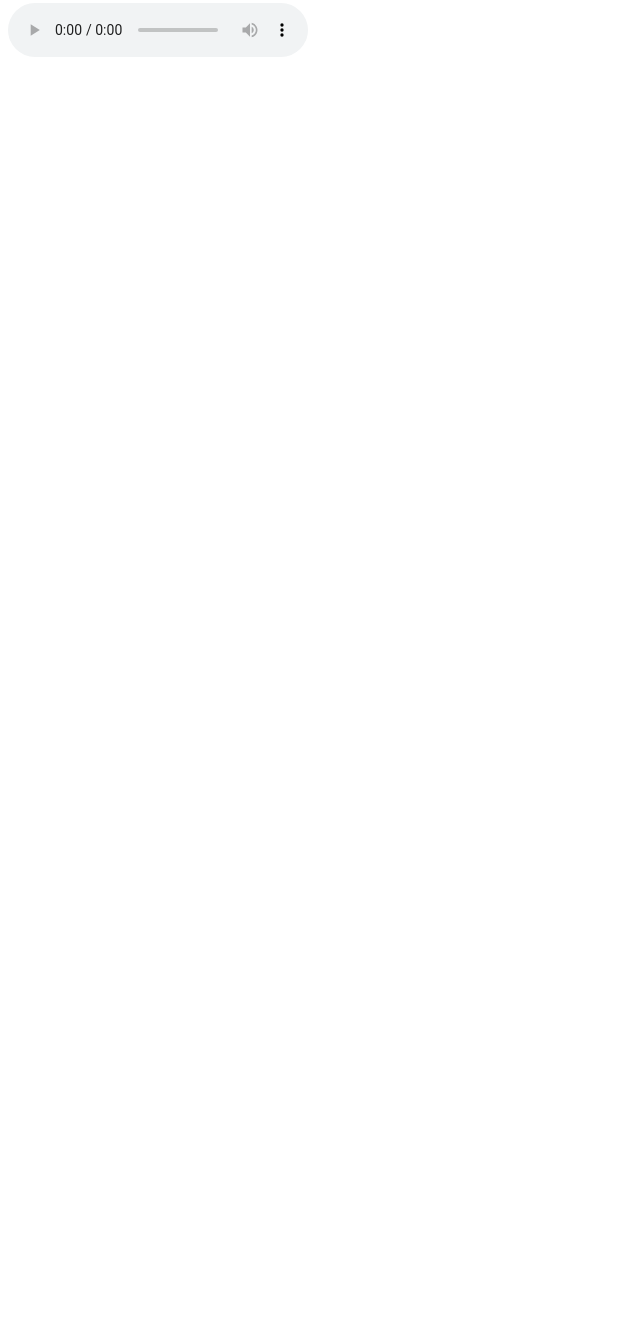
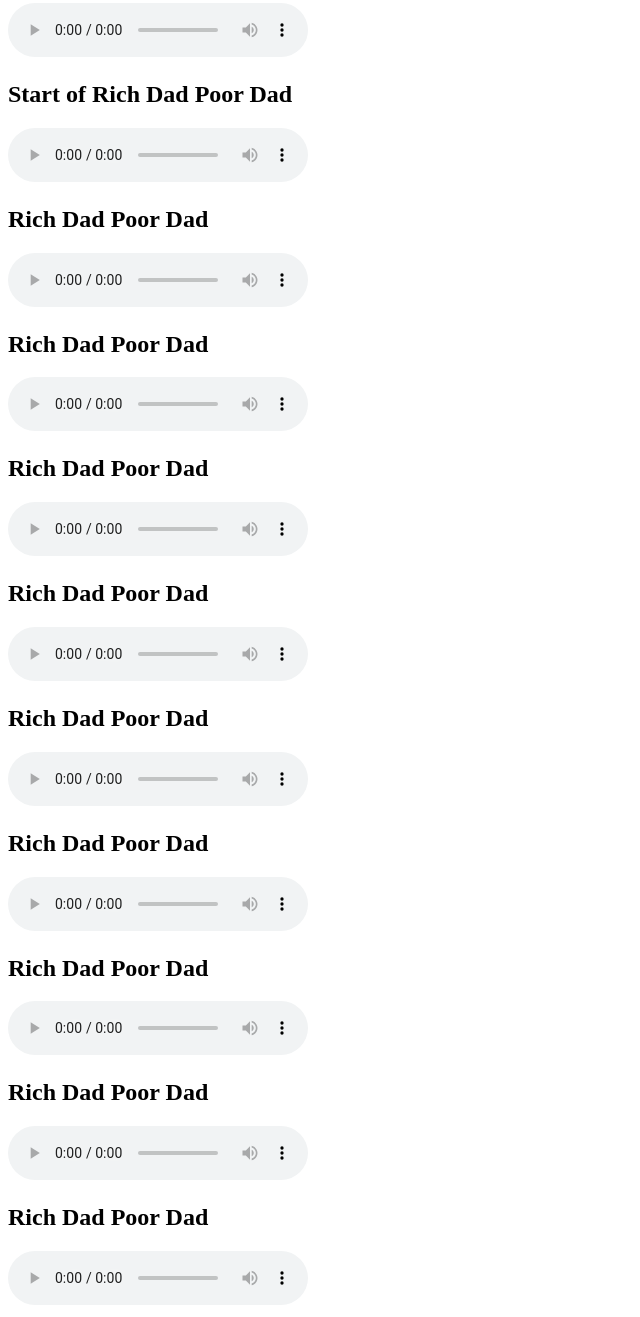
Before and after one commit to bdoersch/pleased, a plain HTML site: page index.html in a window 1280 px wide. Shown: the part 1996-3313 px from the top of the page, without its empty margins (0-640 px from the left). Before the commit the page ends 2065 px from the top, so only its background shows below. Drawn offline with Linux system fonts and the light colour scheme.

Commit message:
Update index.html

```diff
--- a/index.html
+++ b/index.html
@@ -120,5 +120,75 @@
     Your browser does not support the audio element.
   </audio>
 
+    <!-- Start of Rich Dad Poor Dad -->
+  <h2>Start of Rich Dad Poor Dad</h2>
+  <audio controls>
+    <source src="Chapter-One-Lesson-One-The-Rich.mp3" type="audio/mpeg">
+    Your browser does not support the audio element.
+  </audio>
+
+      <!-- Rich Dad Poor Dad -->
+  <h2>Rich Dad Poor Dad</h2>
+  <audio controls>
+    <source src="Chapter Two Lesson Two Why Teach Financial Literacy - Rich Dad Poor Dad - Robert T. Kiyosaki.mp3" type="audio/mpeg">
+    Your browser does not support the audio element.
+  </audio>
+
+      <!-- Rich Dad Poor Dad -->
+  <h2>Rich Dad Poor Dad</h2>
+  <audio controls>
+    <source src="Chapter Three Lesson Three Mind Your Own Business - Rich Dad Poor Dad - Robert T. Kiyosaki.mp3" type="audio/mpeg">
+    Your browser does not support the audio element.
+  </audio>
+
+      <!-- Rich Dad Poor Dad -->
+  <h2>Rich Dad Poor Dad</h2>
+  <audio controls>
+    <source src="Chapter Four Lesson Four The History of Taxes and the Power of Corporations - Rich Dad Poor Dad - Robert T. Kiyosaki.mp3" type="audio/mpeg">
+    Your browser does not support the audio element.
+  </audio>
+
+      <!-- Rich Dad Poor Dad -->
+  <h2>Rich Dad Poor Dad</h2>
+  <audio controls>
+    <source src="Chapter Five Lesson Five The Rich Invent Money - Rich Dad Poor Dad - Robert T. Kiyosaki.mp3" type="audio/mpeg">
+    Your browser does not support the audio element.
+  </audio>
+
+      <!-- Rich Dad Poor Dad -->
+  <h2>Rich Dad Poor Dad</h2>
+  <audio controls>
+    <source src="Chapter Six Lesson Six Work to Learn--Work for Money - Rich Dad Poor Dad - Robert T. Kiyosaki.mp3" type="audio/mpeg">
+    Your browser does not support the audio element.
+  </audio>
+
+      <!-- Rich Dad Poor Dad -->
+  <h2>Rich Dad Poor Dad</h2>
+  <audio controls>
+    <source src="Chapter Seven Overcoming Obstacles - Rich Dad Poor Dad - Robert T. Kiyosaki.mp3" type="audio/mpeg">
+    Your browser does not support the audio element.
+  </audio>
+
+        <!-- Rich Dad Poor Dad -->
+  <h2>Rich Dad Poor Dad</h2>
+  <audio controls>
+    <source src="Chapter Eight Getting Started - Rich Dad Poor Dad - Robert T. Kiyosaki.mp3" type="audio/mpeg">
+    Your browser does not support the audio element.
+  </audio>
+
+        <!-- Rich Dad Poor Dad -->
+  <h2>Rich Dad Poor Dad</h2>
+  <audio controls>
+    <source src="Chapter Nine Still Want More Here Are Some To Do's - Rich Dad Poor Dad - Robert T. Kiyosaki.mp3" type="audio/mpeg">
+    Your browser does not support the audio element.
+  </audio>
+
+        <!-- Rich Dad Poor Dad -->
+  <h2>Rich Dad Poor Dad</h2>
+  <audio controls>
+    <source src="Final Thoughts - Rich Dad Poor Dad - Robert T. Kiyosaki.mp3" type="audio/mpeg">
+    Your browser does not support the audio element.
+  </audio>
+
 </body>
 </html>
```
